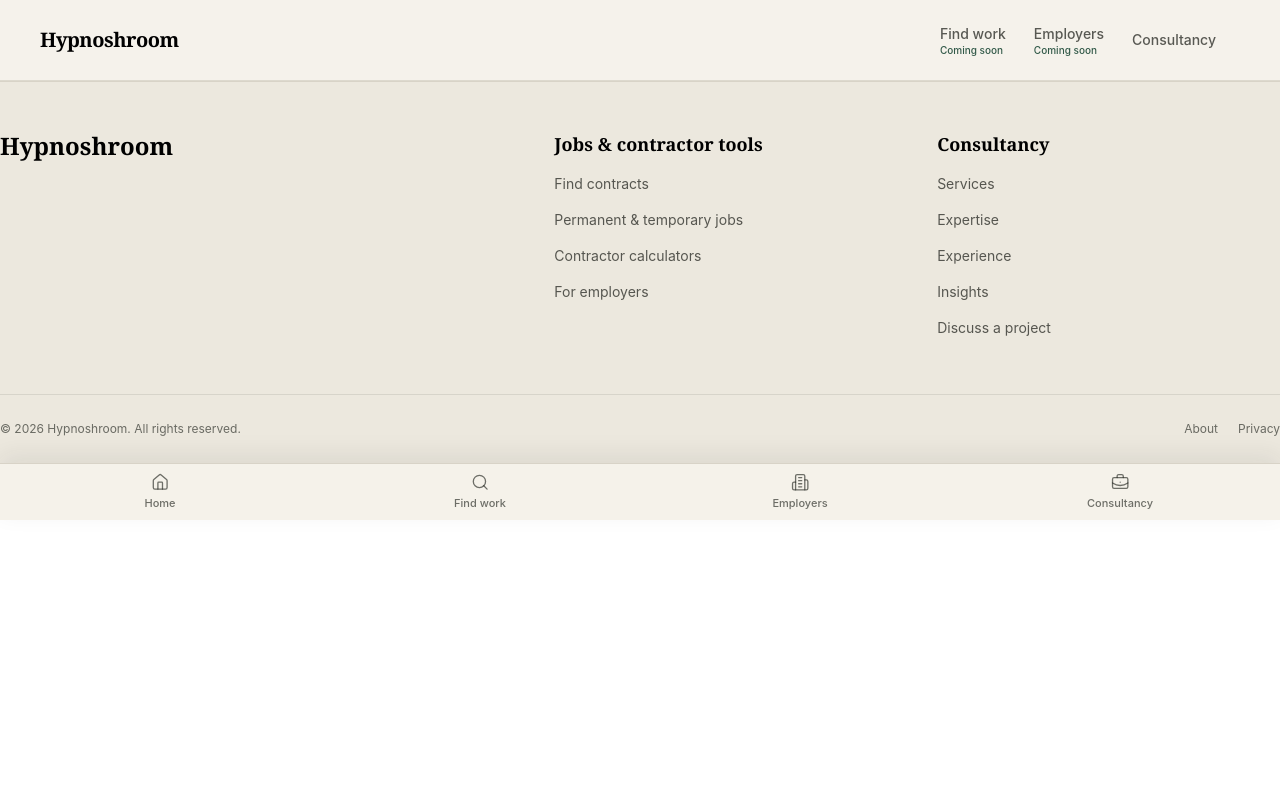
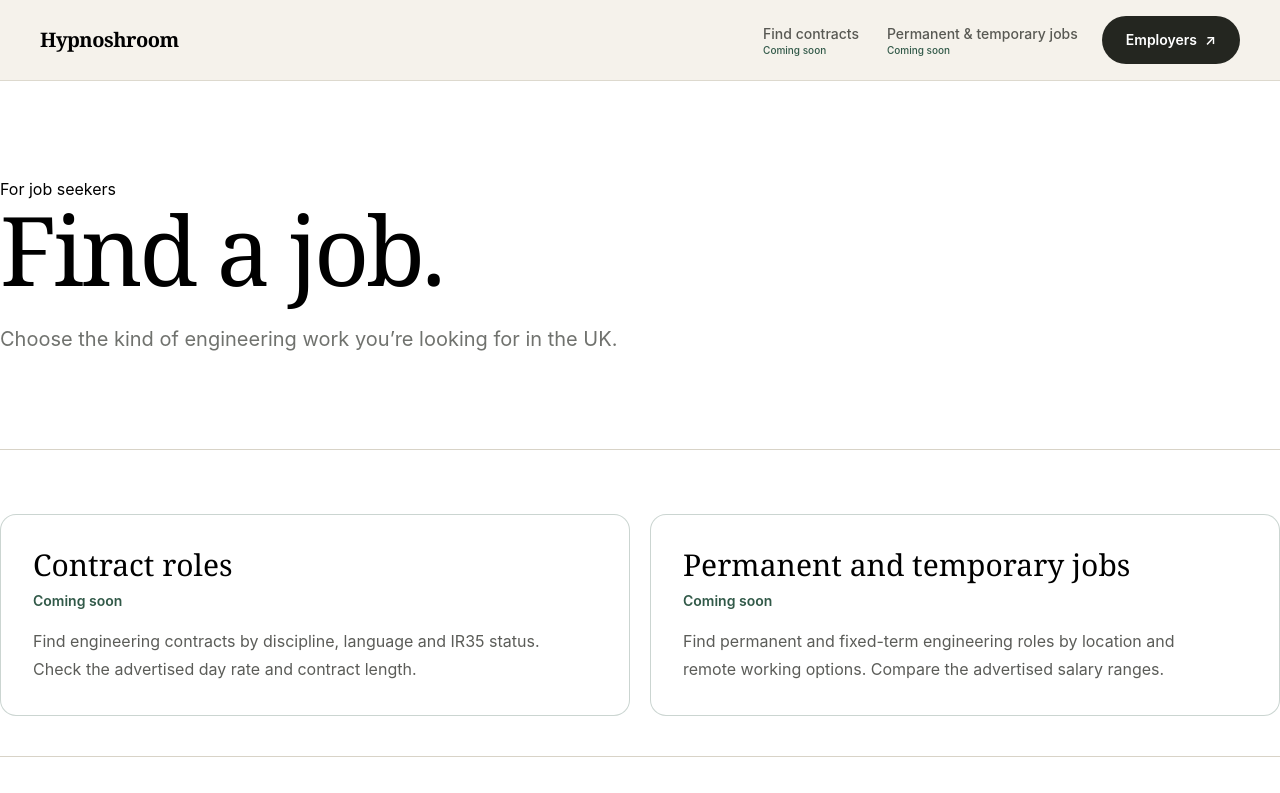
Before and after one commit to mywyau/hypnoshroom-frontend, a Nuxt app: page /find-a-job in a window 1280 px wide. Shown: the top 793 px of the page. Built offline with nearby package versions, Linux system fonts and the light colour scheme.

Commit message:
tackle website navigation

```diff
--- a/app.vue
+++ b/app.vue
@@ -31,6 +31,7 @@ useHead({
 <template>
   <div class="pb-[calc(3.5rem+env(safe-area-inset-bottom))] lg:pb-0">
     <NuxtRouteAnnouncer />
+    <a href="#main-content" class="fixed left-4 top-3 z-[60] -translate-y-24 rounded bg-ink px-4 py-2 text-white focus:translate-y-0">Skip to content</a>
     <SiteHeader />
     <main id="main-content">
       <NuxtPage />
--- a/components/boards/HiringComingSoon.vue
+++ b/components/boards/HiringComingSoon.vue
@@ -1,5 +1,6 @@
 <script setup lang="ts">
 const route = useRoute()
+const isContractBoard = computed(() => route.name === 'contracts')
 usePageSeo({
   title: 'Engineering jobs and hiring – coming soon | Hypnoshroom',
   description: 'The engineering job boards and employer accounts are coming soon.',
@@ -10,8 +11,8 @@ usePageSeo({
 
 <template>
   <div>
-    <PageHero eyebrow="Jobs &amp; hiring" title="Coming soon." intro="We’re preparing the engineering job boards and employer accounts. In the meantime, you can compare a contract day rate with a salary offer." gradient="forest" />
-    <div class="page-shell py-10">
+    <PageHero eyebrow="Jobs &amp; hiring" title="Coming soon." :intro="isContractBoard ? 'We’re preparing the engineering contract board.' : 'We’re preparing the engineering job boards and employer accounts. In the meantime, you can compare a contract day rate with a salary offer.'" gradient="forest" />
+    <div v-if="!isContractBoard" class="page-shell py-10">
       <AppButton to="/contractor-intelligence">Explore contractor calculators</AppButton>
     </div>
   </div>
--- a/components/home/HeroSection.vue
+++ b/components/home/HeroSection.vue
@@ -4,18 +4,13 @@ const paths = [
     audience: 'For job seekers',
     title: 'Find your next job.',
     description: import.meta.dev ? 'Browse UK engineering contracts, permanent and temporary roles, or compare a day rate with a salary offer.' : 'Our engineering job boards are coming soon. You can already compare a contract day rate with a salary offer.',
-    action: import.meta.dev ? { label: 'Browse contracts', to: '/contracts' } : { label: 'Contractor calculators', to: '/contractor-intelligence' },
-    links: [
-      { label: 'Permanent & temporary jobs', to: '/jobs' },
-      import.meta.dev ? { label: 'Contractor calculators', to: '/contractor-intelligence' } : { label: 'Contract board', to: '/contracts' },
-    ],
+    action: { label: 'Find a job', to: '/find-a-job' },
   },
   {
     audience: 'For engineering teams',
     title: 'Engineering consultancy.',
     description: 'Get a technical review, bring an engineer into your team or scope a specific piece of software delivery.',
     action: { label: 'Explore consultancy', to: '/consultancy' },
-    links: [{ label: 'Discuss a project', to: '/contact' }],
   },
 ]
 </script>
@@ -32,9 +27,6 @@ const paths = [
           <NuxtLink :to="path.action.to" class="entry-action inline-flex min-h-12 items-center gap-3 rounded-full px-5 py-3 text-sm font-semibold after:absolute after:inset-0 after:rounded-3xl">
             {{ path.action.label }} <span aria-hidden="true">→</span>
           </NuxtLink>
-          <div class="mt-4 flex flex-wrap gap-x-5">
-            <NuxtLink v-for="link in path.links" :key="link.to" :to="link.to" class="relative z-10 inline-flex min-h-11 items-center text-sm font-medium underline underline-offset-4">{{ link.label }}</NuxtLink>
-          </div>
         </div>
       </section>
     </div>
@@ -42,9 +34,27 @@ const paths = [
 </template>
 
 <style scoped>
-.entry-card { @apply border-moss/20 bg-[#e7ede4] text-ink; }
+.entry-card {
+  --lit-surface: #f3faef;
+  --lit-border: #72987d;
+  --glow: rgb(86 137 98 / 24%);
+  @apply border-moss/20 bg-[#e7ede4] text-ink;
+  transition: background-color 180ms ease, border-color 180ms ease, box-shadow 180ms ease;
+}
 .entry-action { @apply bg-moss text-white; }
-.entry-card:last-child { @apply border-plum bg-plum text-white; }
+.entry-card:last-child {
+  --lit-surface: #eadcf0;
+  --lit-border: #9975a5;
+  --glow: rgb(128 89 144 / 30%);
+  @apply border-plum bg-plum text-white;
+}
+.entry-card:hover, .entry-card:focus-within {
+  background-color: var(--lit-surface);
+  border-color: var(--lit-border);
+  box-shadow: 0 0 0 1px var(--lit-border), 0 6px 24px var(--glow);
+}
 .entry-card:last-child .entry-action { @apply bg-paper text-ink; }
+.entry-card:last-child:is(:hover, :focus-within) { color: #382b40; }
+.entry-card:last-child:is(:hover, :focus-within) .entry-action { @apply bg-plum text-white; }
 .entry-action:hover { @apply underline underline-offset-4; }
 </style>
--- a/components/layout/SiteFooter.vue
+++ b/components/layout/SiteFooter.vue
@@ -1,12 +1,13 @@
 <script setup lang="ts">
-const groups = [
+const route = useRoute()
+const groups = computed(() => [
   {
-    title: 'Jobs & contractor tools',
+    title: route.name === 'contracts' ? 'Jobs' : 'Jobs & contractor tools',
     id: 'footer-jobs',
     links: [
       { label: 'Find contracts', to: '/contracts' },
       { label: 'Permanent & temporary jobs', to: '/jobs' },
-      { label: 'Contractor calculators', to: '/contractor-intelligence' },
+      ...(route.name === 'contracts' ? [] : [{ label: 'Contractor calculators', to: '/contractor-intelligence' }]),
       { label: 'For employers', to: '/employers' },
     ],
   },
@@ -21,7 +22,7 @@ const groups = [
       { label: 'Discuss a project', to: '/contact' },
     ],
   },
-]
+])
 </script>
 
 <template>
--- a/components/layout/SiteHeader.vue
+++ b/components/layout/SiteHeader.vue
@@ -9,13 +9,12 @@ const navigation = useSiteNavigation()
 
 <template>
   <header class="sticky top-0 z-50 border-b border-line/80 bg-paper/95 backdrop-blur-md">
-    <a href="#main-content" class="fixed left-4 top-3 z-[60] -translate-y-24 rounded bg-ink px-4 py-2 text-white focus:translate-y-0">Skip to content</a>
     <div class="page-shell grid grid-cols-[1fr_auto] items-center gap-x-2 px-3 max-[359px]:gap-x-1 sm:px-8 md:min-h-20 md:grid-cols-[1fr_auto_auto] md:gap-x-3 lg:gap-x-6 lg:px-10">
       <NuxtLink to="/" class="w-fit py-3 font-display text-xl max-[359px]:text-base font-semibold tracking-tight transition hover:text-moss" aria-label="Hypnoshroom home">
         Hypnoshroom
       </NuxtLink>
 
-      <nav aria-label="Primary navigation" class="col-span-full row-start-2 flex flex-wrap items-center justify-between gap-2 text-sm md:col-span-1 md:col-start-2 md:row-start-1 md:gap-4 lg:gap-7">
+      <nav v-if="navigation.primary.length" aria-label="Primary navigation" class="col-span-full row-start-2 flex flex-wrap items-center justify-between gap-2 text-sm md:col-span-1 md:col-start-2 md:row-start-1 md:gap-4 lg:gap-7">
         <NuxtLink v-for="link in navigation.primary" :key="link.to" :to="link.to" class="flex min-h-11 flex-col items-start justify-center font-medium hover:text-moss" :class="(route.path === link.to || route.path.startsWith(link.to + '/')) ? 'text-moss' : 'text-ink/75'">
           {{ link.label }}
           <span v-if="showLaunchStatus && isHiringPath(link.to)" class="text-[10px] leading-tight text-moss">Coming soon</span>
--- a/composables/useSiteNavigation.ts
+++ b/composables/useSiteNavigation.ts
@@ -13,11 +13,16 @@ const work = { label: 'Experience', to: '/work', icon: Users }
 const contact = { label: 'Discuss a project', short: 'Contact', to: '/contact', icon: Mail }
 const about = { label: 'About', to: '/about' }
 const insights = { label: 'Insights', to: '/insights' }
-const findWork = { ...contracts, label: 'Find work', short: 'Find work' }
+const findWork = { label: 'Find work', to: '/find-a-job', icon: Search }
+const boardLinks = [contracts, jobs]
 
 const sections = {
+  contractBoard: {
+    primary: boardLinks, action: import.meta.dev ? null : employers,
+    quick: import.meta.dev ? boardLinks : [...boardLinks, employers],
+  },
   home: {
-    primary: [findWork, employers, consultancy], action: null,
+    primary: [consultancy, calculators, employers, findWork], action: null,
     quick: [home, findWork, employers, consultancy],
   },
   jobs: {
@@ -25,7 +30,7 @@ const sections = {
     quick: [contracts, jobs, calculators, import.meta.dev ? postRole : employers],
   },
   consultancy: {
-    primary: [services, expertise, work, insights, about], action: contact,
+    primary: [about, work, expertise, insights, services], action: contact,
     quick: [services, expertise, work, contact],
   },
 }
@@ -33,8 +38,21 @@ const sections = {
 export function useSiteNavigation() {
   const route = useRoute()
   return computed(() => {
+    if (route.name === 'employers') {
+      return { primary: [], action: import.meta.dev ? { ...postRole, label: 'Post a job' } : null, quick: sections.jobs.quick }
+    }
+    if (route.name === 'contractor-intelligence') return { primary: [], action: null, quick: sections.jobs.quick }
+    if (route.name === 'contracts') return sections.contractBoard
+    if (route.name === 'jobs') return { ...sections.jobs, primary: boardLinks }
+    if (route.name === 'find-a-job') {
+      return {
+        primary: boardLinks,
+        action: import.meta.dev ? null : employers,
+        quick: import.meta.dev ? sections.jobs.primary : sections.jobs.quick,
+      }
+    }
     const root = route.path.split('/')[1]
-    if (['contracts', 'jobs', 'employers', 'contractor-intelligence'].includes(root)) return sections.jobs
+    if (['find-a-job', 'contracts', 'jobs', 'employers', 'contractor-intelligence'].includes(root)) return sections.jobs
     if (['consultancy', 'services', 'expertise', 'work', 'contact', 'insights', 'about', 'scala', 'java', 'typescript', 'python'].includes(root)) return sections.consultancy
     return sections.home
   })
--- /dev/null
+++ b/pages/find-a-job.vue
@@ -0,0 +1,41 @@
+<script setup lang="ts">
+const boardsComingSoon = !import.meta.dev
+const boards = [
+  {
+    title: 'Contract roles',
+    description: 'Find engineering contracts by discipline, language and IR35 status. Check the advertised day rate and contract length.',
+    to: '/contracts',
+  },
+  {
+    title: 'Permanent and temporary jobs',
+    description: 'Find permanent and fixed-term engineering roles by location and remote working options. Compare the advertised salary ranges.',
+    to: '/jobs',
+  },
+]
+
+usePageSeo({
+  title: 'Find an engineering job | Hypnoshroom',
+  description: 'Explore UK engineering contracts, permanent jobs and fixed-term roles. Compare a contract day rate with a salary offer.',
+  path: '/find-a-job',
+})
+</script>
+
+<template>
+  <div>
+    <PageHero eyebrow="For job seekers" title="Find a job." intro="Choose the kind of engineering work you’re looking for in the UK." gradient="forest" />
+    <div class="page-shell py-10 sm:py-16">
+      <nav aria-label="Engineering job boards" class="grid gap-5 md:grid-cols-2">
+        <NuxtLink v-for="board in boards" :key="board.to" :to="board.to" class="group rounded-2xl border border-moss/25 bg-white/40 p-6 transition hover:border-moss sm:p-8">
+          <h2 class="font-display text-3xl group-hover:underline">{{ board.title }}</h2>
+          <p v-if="boardsComingSoon" class="mt-2 text-sm font-semibold text-moss">Coming soon</p>
+          <p class="mt-4 max-w-lg leading-7 text-ink/75">{{ board.description }}</p>
+        </NuxtLink>
+      </nav>
+      <section class="mt-10 border-t border-line pt-8">
+        <h2 class="font-display text-2xl">Comparing offers?</h2>
+        <p class="mt-2 leading-7 text-ink/75">See how a contract day rate compares with a permanent salary.</p>
+        <NuxtLink to="/contractor-intelligence" class="mt-2 inline-flex min-h-11 items-center font-semibold text-moss underline underline-offset-4">Explore contractor calculators</NuxtLink>
+      </section>
+    </div>
+  </div>
+</template>
```
Also changed, not shown: 1 other file (tests, documents, lock files or other folders).
